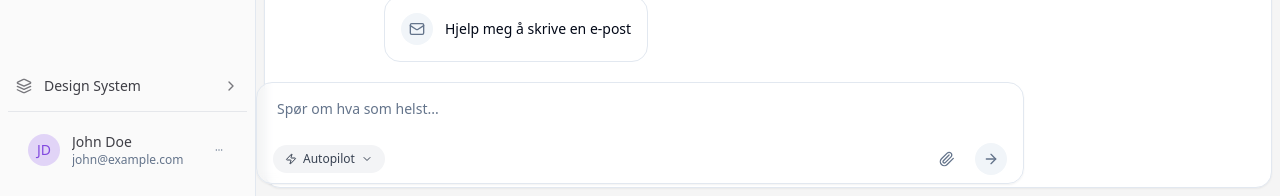
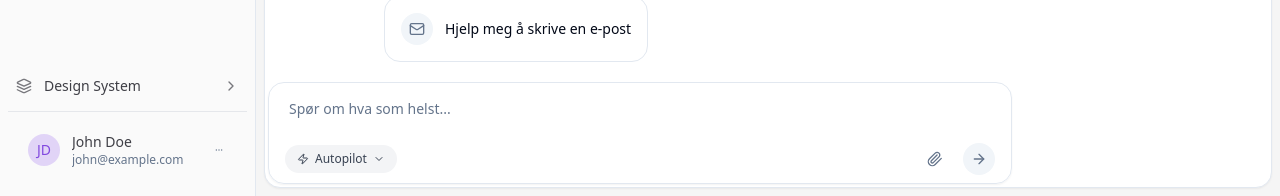
Before and after one commit to 0-1-no/norea-chat-haven, a React (Vite) app: page / in a window 1280 px wide. Shown: the part 604-800 px from the top of the page. Built offline with nearby package versions, Linux system fonts and the light colour scheme.

Commit message:
Fix layout stretching issue
The layout was stretching all over the screen. This commit addresses this issue.

```diff
--- a/src/components/ChatInterface.tsx
+++ b/src/components/ChatInterface.tsx
@@ -27,11 +27,11 @@ export const ChatInterface: React.FC<ChatInterfaceProps> = ({
         {/* Chat messages would go here */}
       </div>
 
-      <div className="fixed bottom-0 left-0 right-0 p-3 z-10 flex justify-center">
+      <div className="fixed bottom-0 z-10 w-full max-w-3xl p-3" style={{ left: '50%', transform: 'translateX(-50%)' }}>
         <MessageInput
           onSendMessage={handleSendMessage}
           placeholder="Spør om hva som helst..."
-          className="w-full max-w-3xl mx-auto"
+          className="w-full"
         />
       </div>
     </div>
--- a/src/pages/ChatDemo.tsx
+++ b/src/pages/ChatDemo.tsx
@@ -1,4 +1,3 @@
-
 import React, { useRef, useEffect } from 'react';
 import { PageContainer } from '@/components/layout/PageContainer';
 import { MessageInput } from "@/components/MessageInput";
@@ -63,14 +62,12 @@ const ChatDemo = () => {
           </div>
         </div>
 
-        <div className="fixed bottom-0 left-0 right-0 p-3 z-10 flex justify-center">
-          <div className="max-w-3xl w-full mx-auto">
-            <MessageInput
-              onSendMessage={handleSendMessage}
-              className="w-full"
-              placeholder="Send en melding..."
-            />
-          </div>
+        <div className="fixed bottom-0 z-10 w-full max-w-3xl p-3" style={{ left: '50%', transform: 'translateX(-50%)' }}>
+          <MessageInput
+            onSendMessage={handleSendMessage}
+            className="w-full"
+            placeholder="Send en melding..."
+          />
         </div>
       </div>
     </PageContainer>
```
